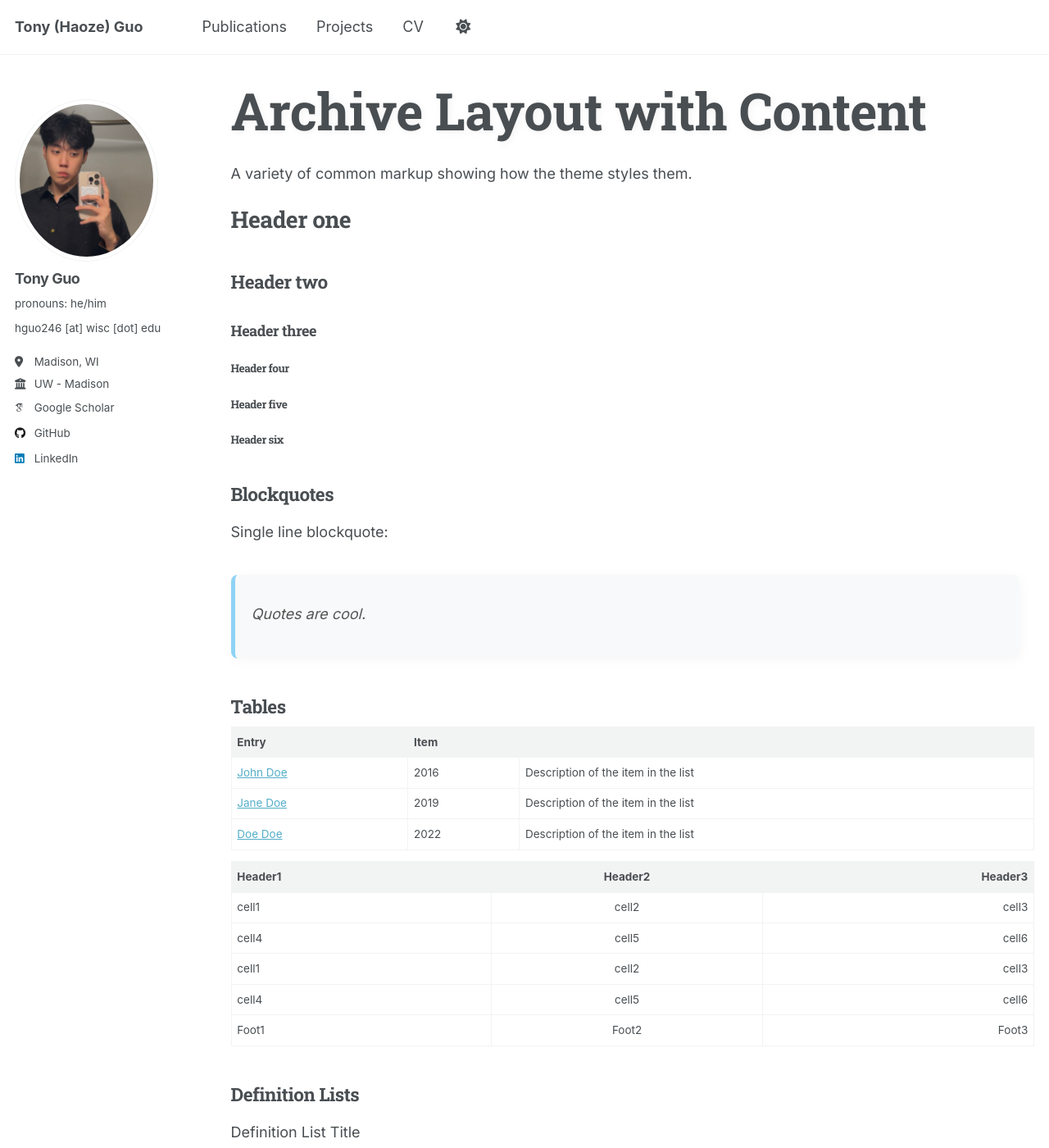
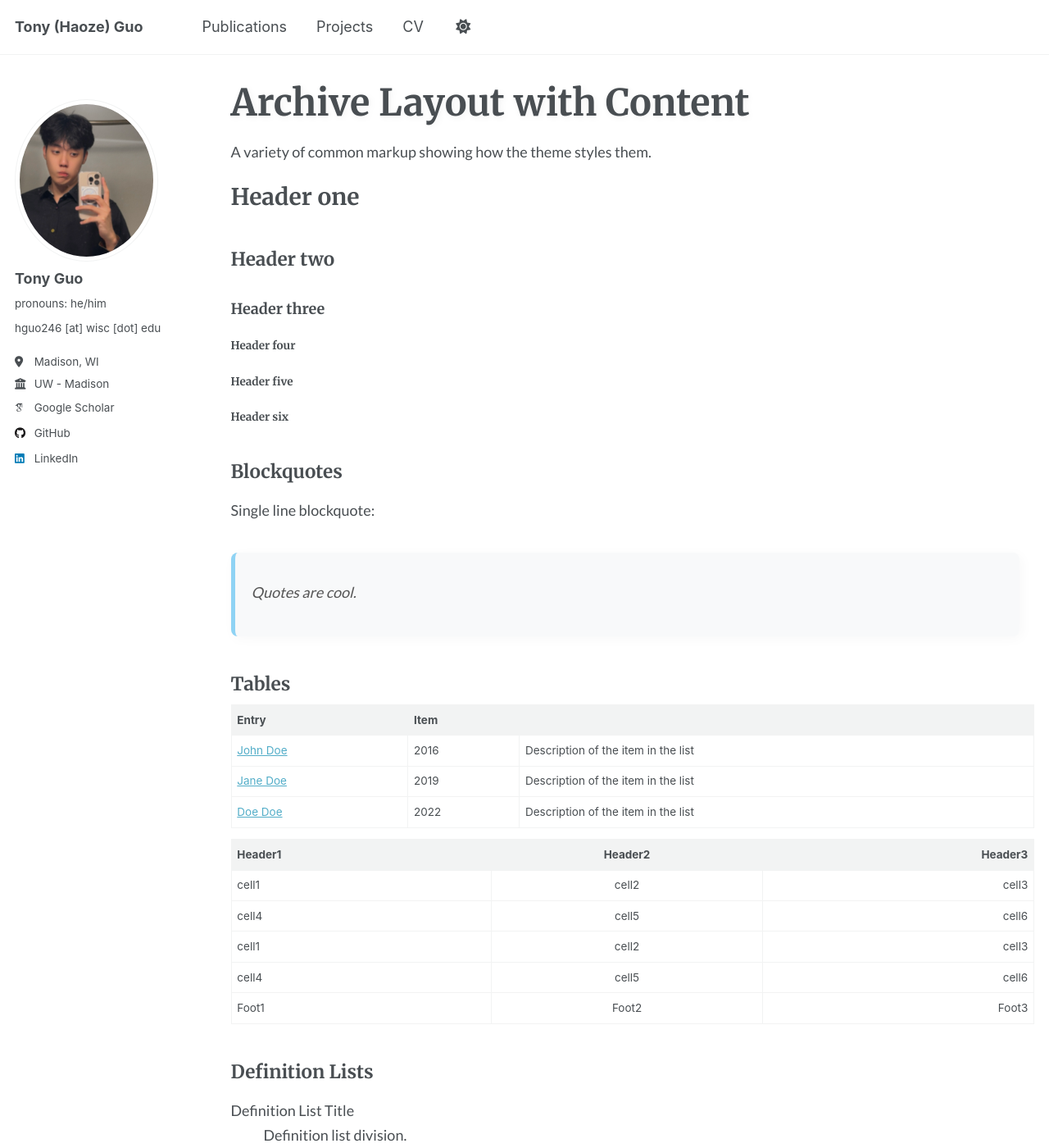
Before and after one commit to TonyGuo30/TonyGuo.github.io, a Jekyll site: the page built from _pages/archive-layout-with-content.md, in a window 1280 px wide and 1400 px high. Shown: the whole window at 82% size. Built offline with Jekyll 4.4.1, drawn with Linux system fonts in a browser that asks for light colours; some web fonts are replaced; a script that is not in the unit is left out.

Commit message:
Update _custom.scss

```diff
--- a/_sass/_custom.scss
+++ b/_sass/_custom.scss
@@ -1,34 +1,32 @@
-/* --- Advanced Styling for "About Me" Page (No Link Animation) --- */
+/* --- Advanced Styling with New Font and Adjusted Title --- */
 
-/* 1. Import a Modern Font from Google Fonts */
-@import url('https://fonts.googleapis.com/css2?family=Inter:wght@400;700&family=Roboto+Slab:wght@700&display=swap');
+/* 1. Import a new, classic Font from Google Fonts */
+@import url('https://fonts.googleapis.com/css2?family=Lato:wght@400;700&family=Merriweather:wght@700&display=swap');
 
 /* 2. Apply Upgraded Typography */
 body {
-  font-family: 'Inter', sans-serif; /* A clean, modern font for body text */
-  line-height: 1.7; /* Improves readability */
+  font-family: 'Lato', sans-serif; /* <-- NEW FONT: A very readable and popular choice */
+  line-height: 1.7;
 }
 
 h1, h2, h3, h4, h5, h6 {
-  font-family: 'Roboto Slab', serif; /* A distinct, professional font for headings */
-  letter-spacing: -0.5px; /* Tightens up letter spacing for a sharper look */
+  font-family: 'Merriweather', serif; /* <-- NEW FONT: A classic and elegant serif for headings */
 }
 
-/* Make the main title pop */
+/* Make the main title pop, but not too much */
 h1.page__title {
-  font-size: 3.5em; /* A bit larger for more impact */
+  font-size: 2.5em; /* <-- ADJUSTED SIZE: Smaller than before, but still impactful */
   text-shadow: 2px 2px 10px rgba(0, 0, 0, 0.05);
 }
 
 /* Style the bolded text to stand out more */
 strong {
-  color: #0056b3; /* A slightly different color to draw attention */
+  color: #0056b3;
 }
-
 
 /* 3. Add "Fancy" Features & Interactive Elements */
 
-/* Keep link transitions smooth, but remove background animation */
+/* Keep link transitions smooth */
 a {
   transition: all 0.2s ease-in-out;
 }
@@ -42,11 +40,11 @@ hr {
 
 /* Style the NEWS blockquotes */
 blockquote {
-  border-left: 5px solid #8fd3f4; /* A colored border */
-  background-color: #f8f9fa; /* A subtle background */
+  border-left: 5px solid #8fd3f4;
+  background-color: #f8f9fa;
   padding: 15px 20px;
-  border-radius: 8px; /* Rounded corners */
-  box-shadow: 3px 3px 15px rgba(0, 0, 0, 0.03); /* A very subtle shadow */
+  border-radius: 8px;
+  box-shadow: 3px 3px 15px rgba(0, 0, 0, 0.03);
   font-style: italic;
   color: #555;
 }
```
